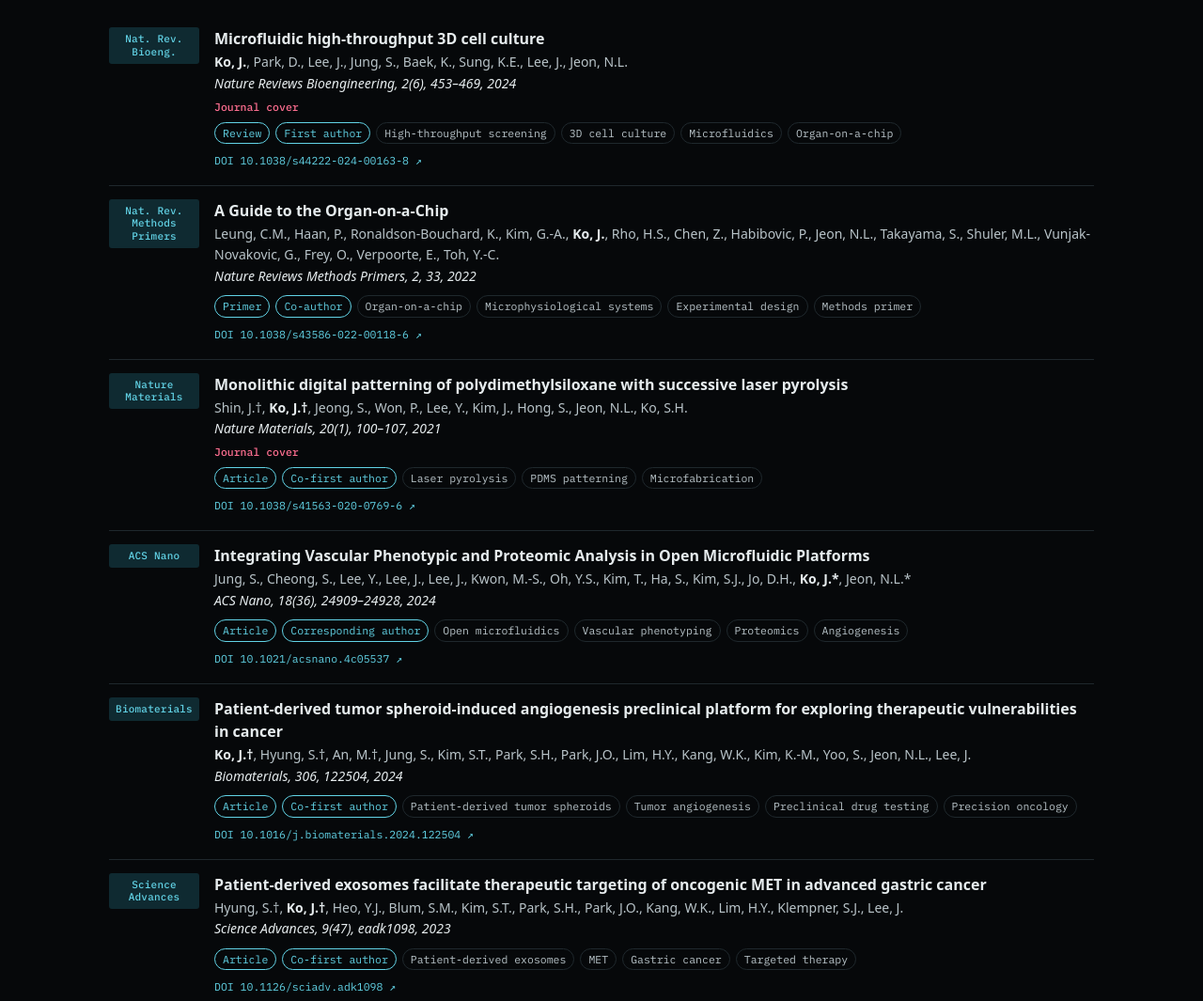
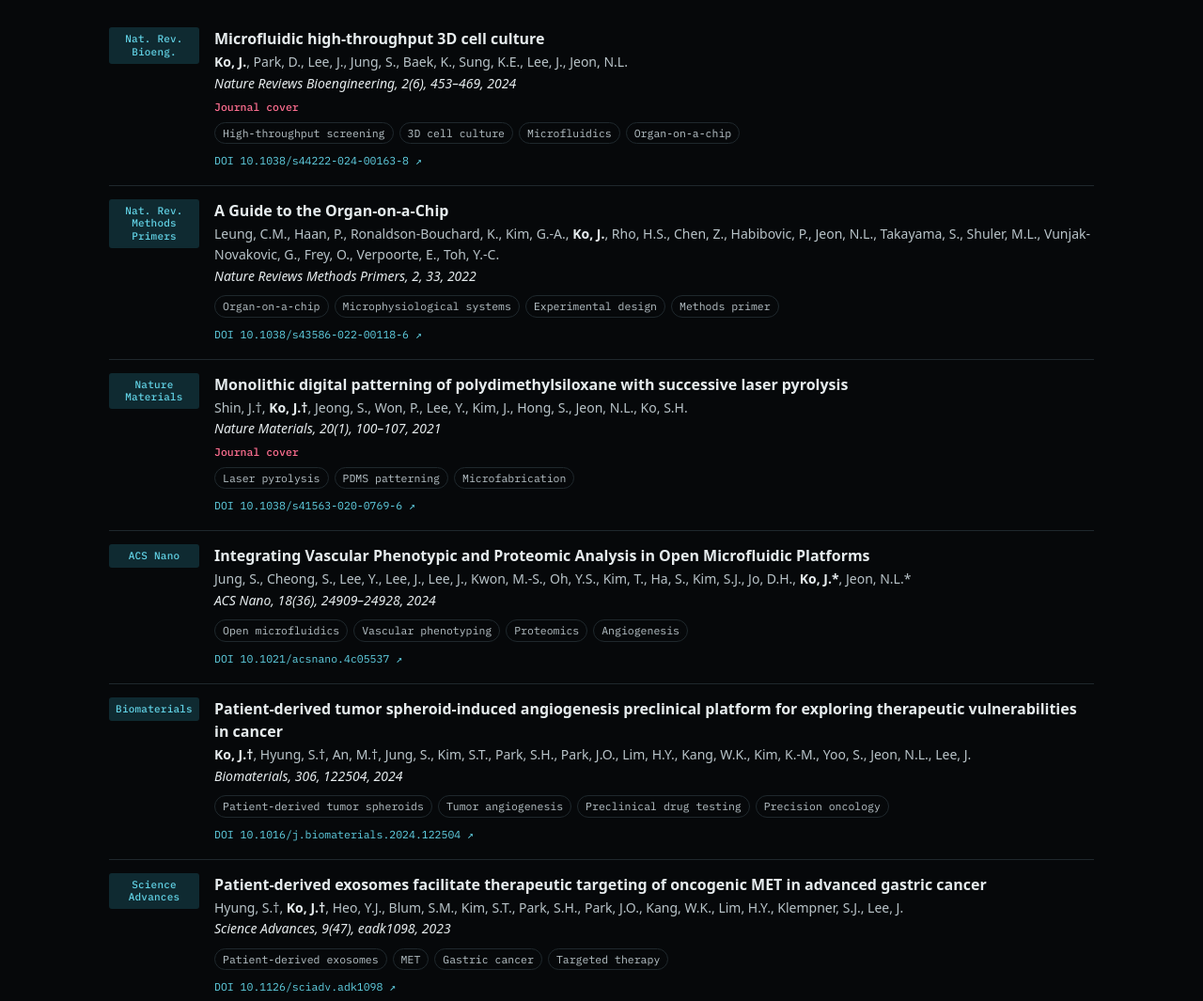
Before and after one commit to jihoonxx/kolab, a plain HTML site: page index.html in a window 1280 px wide. Shown: the part 2481-3546 px from the top of the page at 94% size. Drawn offline with Linux system fonts and the light colour scheme; a web font is replaced by a local one.

Commit message:
다크/라이트 모드·Selected 논문 정리

```diff
--- a/index.html
+++ b/index.html
@@ -799,7 +799,7 @@ const pubLi = (p,rev) => {
   const venue = rev ? `${v?esc(v)+' · ':''}${y}` : `${esc(v)}, ${y}`;
   const doi = !rev && DOI[t];
   const href = doi ? 'https://doi.org/'+doi : (!rev ? 'https://scholar.google.com/scholar?q='+encodeURIComponent('"'+t+'"') : '');
-  return `<li><span class="tag${rev?' rev':''}">${esc(tag)}</span><div><span class="t">${href?`<a class="pl" href="${href}" target="_blank" rel="noopener">${esc(t)}</a>`:esc(t)}</span><span class="a">${bold(a)}</span><span class="v">${venue}</span>${note&&!rev?`<span class="note">${esc(note)}</span>`:''}${kw?`<span class="kws">${ptype?`<span class="ptype">${esc(ptype)}</span>`:''}${role?`<span class="ptype">${role}</span>`:''}${kw.map(k=>`<span class="kw2">${esc(k)}</span>`).join('')}</span>`:''}${href?`<a class="doi" href="${href}" target="_blank" rel="noopener">${doi?'DOI '+doi:'Google Scholar'} ↗</a>`:''}</div></li>`;
+  return `<li><span class="tag${rev?' rev':''}">${esc(tag)}</span><div><span class="t">${href?`<a class="pl" href="${href}" target="_blank" rel="noopener">${esc(t)}</a>`:esc(t)}</span><span class="a">${bold(a)}</span><span class="v">${venue}</span>${note&&!rev?`<span class="note">${esc(note)}</span>`:''}${kw?`<span class="kws">${kw.map(k=>`<span class="kw2">${esc(k)}</span>`).join('')}</span>`:''}${href?`<a class="doi" href="${href}" target="_blank" rel="noopener">${doi?'DOI '+doi:'Google Scholar'} ↗</a>`:''}</div></li>`;
 };
 document.getElementById('pubs-rev').innerHTML = REV.map(p=>pubLi(p,true)).join('');
 const selHTML = SEL.map(p=>pubLi(p)).join('');
```
